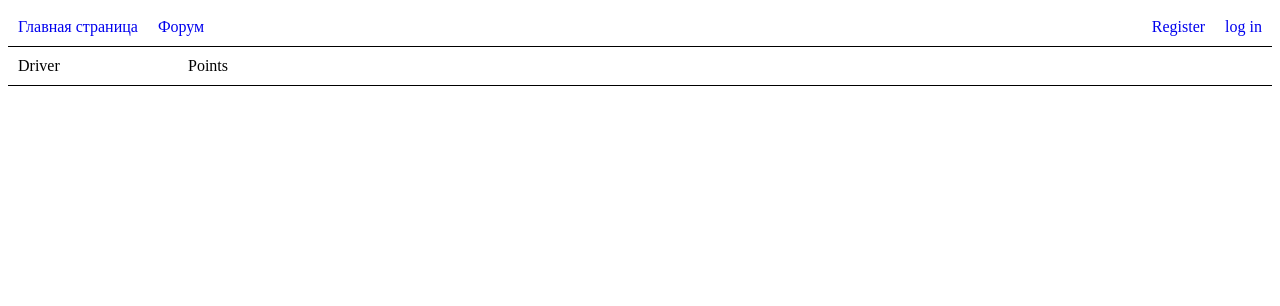
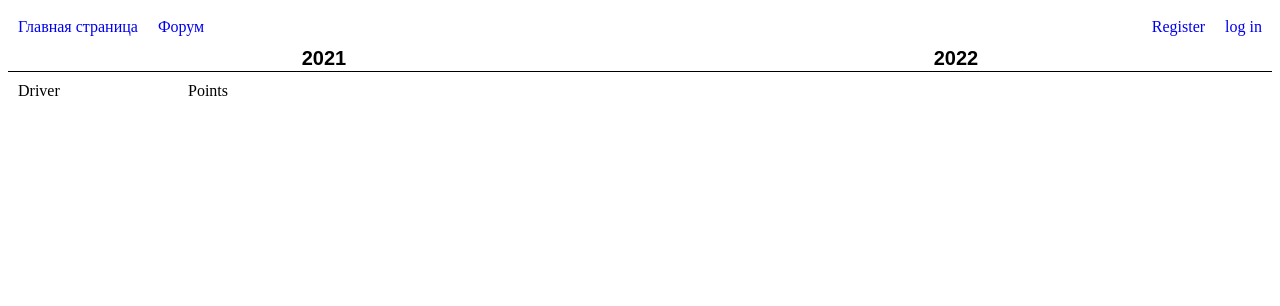
Before and after one commit to antontokm/Site, a Django app: page / in a window 1280 px wide. Shown: the top 306 px of the page. Run offline with Django 4.2, Linux system fonts and the light colour scheme; data that the repository does not hold is empty.

Commit message:
add filter years, but not good

```diff
--- a/Site_app/models.py
+++ b/Site_app/models.py
@@ -5,6 +5,7 @@ class Driver(models.Model):
     first_name = models.CharField(max_length=100)
     last_name = models.CharField(max_length=100)
     score = models.IntegerField(default= 0)
+    year = models.IntegerField(default= 0)
 
     def __str__(self):
         return self.get_full_name()
--- a/Site_app/templates/Site_app/base.html
+++ b/Site_app/templates/Site_app/base.html
@@ -13,7 +13,11 @@
                 {% if user.username == 'admin' %}
                     <form method="POST">
                         {% csrf_token %}
-                        <div><input type="submit" value="Обновить" name="updateTable"/></div>
+                        <div><input type="submit" value="2021" name="tableUpdate2021"/></div>
+                    </form>
+                    <form method="POST">
+                        {% csrf_token %}
+                        <div><input type="submit" value="2022" name="tableUpdate2022"/></div>
                     </form>
                 {% endif %}
                 <div>Hello, {{ user.username }}.</div>
--- a/Site_app/templates/Site_app/index.html
+++ b/Site_app/templates/Site_app/index.html
@@ -1,5 +1,15 @@
 {% extends "Site_app/base.html" %}
 {% block content %}
+<div class="years">
+    <form method="POST">
+        {% csrf_token %}
+        <div><input type="submit" value="2021" name="table2021" class="years_chapter"/></div>
+    </form>
+    <form method="POST">
+        {% csrf_token %}
+        <div><input type="submit" value="2022" name="table2022" class="years_chapter"/></div>
+    </form>
+</div>
 <div class="main">
     <div class="main_row">
         <div class="main_row_driver">Driver</div>
--- a/Site_app/views.py
+++ b/Site_app/views.py
@@ -4,9 +4,21 @@ from .forms import ForumForm
 from .api_request import add_drivers
 
 def index(request):
-    if request.POST.get('updateTable'):
-        add_drivers()
-    drivers = Driver.objects.order_by('-score')
+    if request.POST.get('tableUpdate2021'):
+        year = "2021"
+        add_drivers(year)
+    if request.POST.get('tableUpdate2022'):
+        year = "2022"
+        add_drivers(year)
+    if request.POST.get('table2022'):
+        drivers = Driver.objects.filter(year = '2022').order_by('-score')
+        context = {'drivers': drivers}
+        return render(request, 'Site_app/index.html', context)
+    if request.POST.get('table2021'):
+        drivers = Driver.objects.filter(year = '2021').order_by('-score')
+        context = {'drivers': drivers}
+        return render(request, 'Site_app/index.html', context)
+    drivers = Driver.objects.filter(year = '2022').order_by('-score')
     context = {'drivers': drivers}
     return render(request, 'Site_app/index.html', context)
 
--- a/static/css/styles.css
+++ b/static/css/styles.css
@@ -2,6 +2,9 @@
     display: flex;
     justify-content: space-between;
 }
+    form{
+        margin-bottom: 0px;
+    }
     .header a{
         text-decoration: none;
     }
@@ -15,11 +18,25 @@
     .header_menu div:hover, .header_usermenu div:hover{
         background-color: #f8f8f8;
     }
-
+.years{
+    display: flex;
+    flex-direction: row;
+    justify-content: space-around;
+}
+    .years_chapter{
+        border: none;
+        font-size: 20px;
+        font-weight: bold;
+        background-color: #ffffff;
+    }
+    .years_chapter:hover{
+        background-color: #f8f8f8;
+        cursor: pointer;
+    }
 .main_row{
     display: flex;
     flex-direction: row;
-    border-bottom: 1px solid black;
+    /* border-bottom: 1px solid black; */
     border-top:1px solid black ;
 }
 .main_row:hover{
```
Also changed, not shown: Site_app/api_request.py (+10 -8 lines), Site_app/admin.py (line endings or trailing spaces), Site_app/migrations/0020_year_driver_year.py (added), Site_app/migrations/0021_remove_driver_year_driver_year_delete_year.py (added), Site_app/migrations/0022_year_remove_driver_year_driver_year.py (added), Site_app/migrations/0023_remove_driver_year_driver_year_delete_year.py (added).
